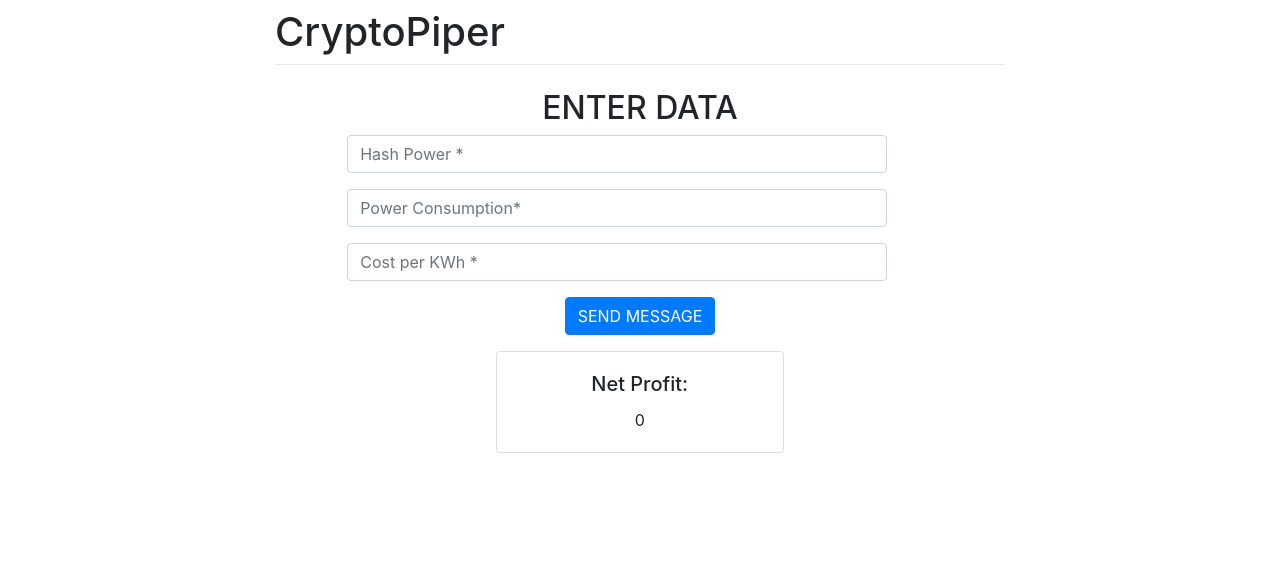
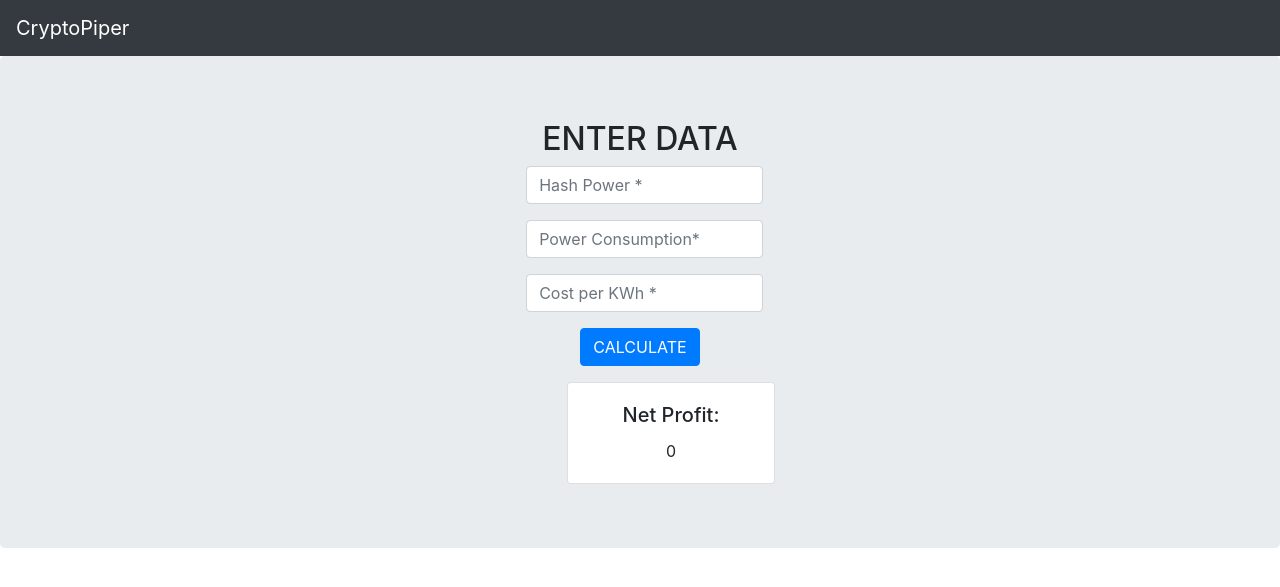
Before and after one commit to iamharpar/Piper_miningcalc, a Django app: page / in a window 1280 px wide. Shown: the top 587 px of the page. Run offline with Django 3.2, Linux system fonts and the light colour scheme; some libraries are stand-ins or nearby versions.

Commit message:
Front-End polish

```diff
--- a/miningcalc/views.py
+++ b/miningcalc/views.py
@@ -13,7 +13,7 @@ class miningcalc(View):
         }
         return render(request,self.template_name, {'context':context})
     def post(self,request,*args,**kwargs):
-        self.hash_rate = float(request.POST.get('hash-rate'))
+        self.hash_rate = float(request.POST.get('hashRate'))
         self.consumed_power = float(request.POST.get('power'))
         self.costKWh = float(request.POST.get('cost'))
         self.coin_price = cryptcomp.get_price('BTC',curr="USD")['BTC']['USD']
--- a/templates/index.html
+++ b/templates/index.html
@@ -8,17 +8,23 @@
     <title>CryptoPiper</title>
     </head>
     <body>
-        <div class="container">
+      <nav class="navbar navbar-default navbar-dark bg-dark">
+        <div class="navbar-header">
+          <a href="#" class="navbar-brand">CryptoPiper</a>
+        </div>
+      </nav>
+
+        <!-- <div class="container">
             <div class="row justify-content-center">
                 <div class="col-8">
-                    <h1 class="mt-2">CryptoPiper</h1>
-                    <hr class="mt-0 mb-4">
+                    <h1 class="mt-5">CryptoPiper</h1>
+                    <hr class="mt-0 mb-9">
                 </div>
             </div>
-        </div>
+        </div> -->
 
         <section class="page-section" id="contact">
-            <div class="container">
+            <div class="jumbotron">
               <div class="row">
                 <div class="col-lg-12 text-center">
                   <h2 class="section-heading text-uppercase">Enter Data</h2>
@@ -27,22 +33,22 @@
               </div>
               <div class="row">
                 <div class="col-lg-12">
-                  <form id="contactForm" method="POST">
+                  <form id="dataForm" method="POST">
                     {% csrf_token %}
                     <div class="row">
                       <div class="col-md-6" style="margin-left: 23%">
                         <div class="form-group">
-                          <input class="form-control" id="hash-rate" name='hash-rate' type="number" step="0.01" min="0" placeholder="Hash Power *"
+                          <input class="form-control" style="width:40% ; margin-left:35%" id="hashRate" name='hashRate' type="number" step="0.01" min="0" placeholder="Hash Power *"
                             required="required" data-validation-required-message="Please enter your hash rate.">
                           <p class="help-block text-danger"></p>
                         </div>
                         <div class="form-group">
-                          <input class="form-control" id="power" name='power' type="number" step="0.01" min="0" placeholder="Power Consumption*"
+                          <input class="form-control" style="width:40% ; margin-left:35%" id="power" name='power' type="number" step="0.01" min="0" placeholder="Power Consumption*"
                             required="required" data-validation-required-message="Please enter your power consumption.">
                           <p class="help-block text-danger"></p>
                         </div>
                         <div class="form-group">
-                          <input class="form-control" id="cost" name='cost' type="number" step="0.01" min="0" placeholder="Cost per KWh *"
+                          <input class="form-control" style="width:40% ; margin-left:35%" id="cost" name='cost' type="number" step="0.01" min="0" placeholder="Cost per KWh *"
                             required="required" data-validation-required-message="Please enter your cost per KWh.">
                           <p class="help-block text-danger"></p>
                         </div>
@@ -50,15 +56,14 @@
                       <div class="clearfix"></div>
                       <div class="col-lg-12 text-center">
                         <div id="success"></div>
-                        <button id="sendMessageButton" class="btn btn-primary btn-xl text-uppercase" type="submit">Send
-                          Message</button>
+                        <button id="sendMessageButton" class="btn btn-primary btn-xl text-uppercase" type="submit">Calculate</button>
                       </div>
                     </div>
                   </form>
-                  <div class="card text-center" style="margin-top: 1rem; margin-left: 37%; width: 18rem;">
+                  <div class="card text-center" style="margin-top: 1rem; margin-left: 44%; width: 13rem;">
                         <div class="card-body">
                           <h5 class="card-title">Net Profit:</h5>
-                          <p class="card-text">{{ context.net_profit|floatformat|intcomma }}</p>
+                          <p id="net_profit" class="card-text">{{ context.net_profit|floatformat|intcomma }}</p>
                         </div>
                   </div>
                 </div>
```
